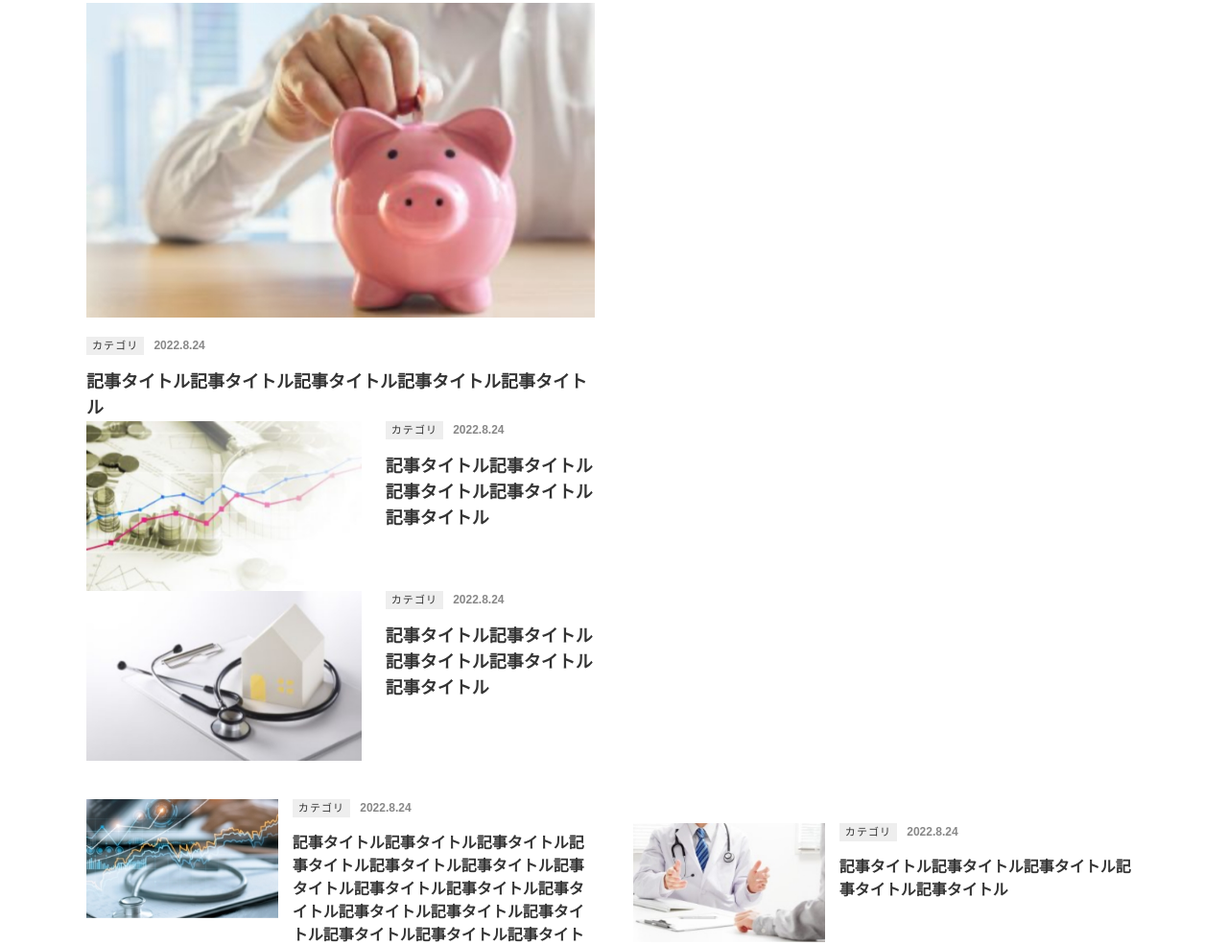
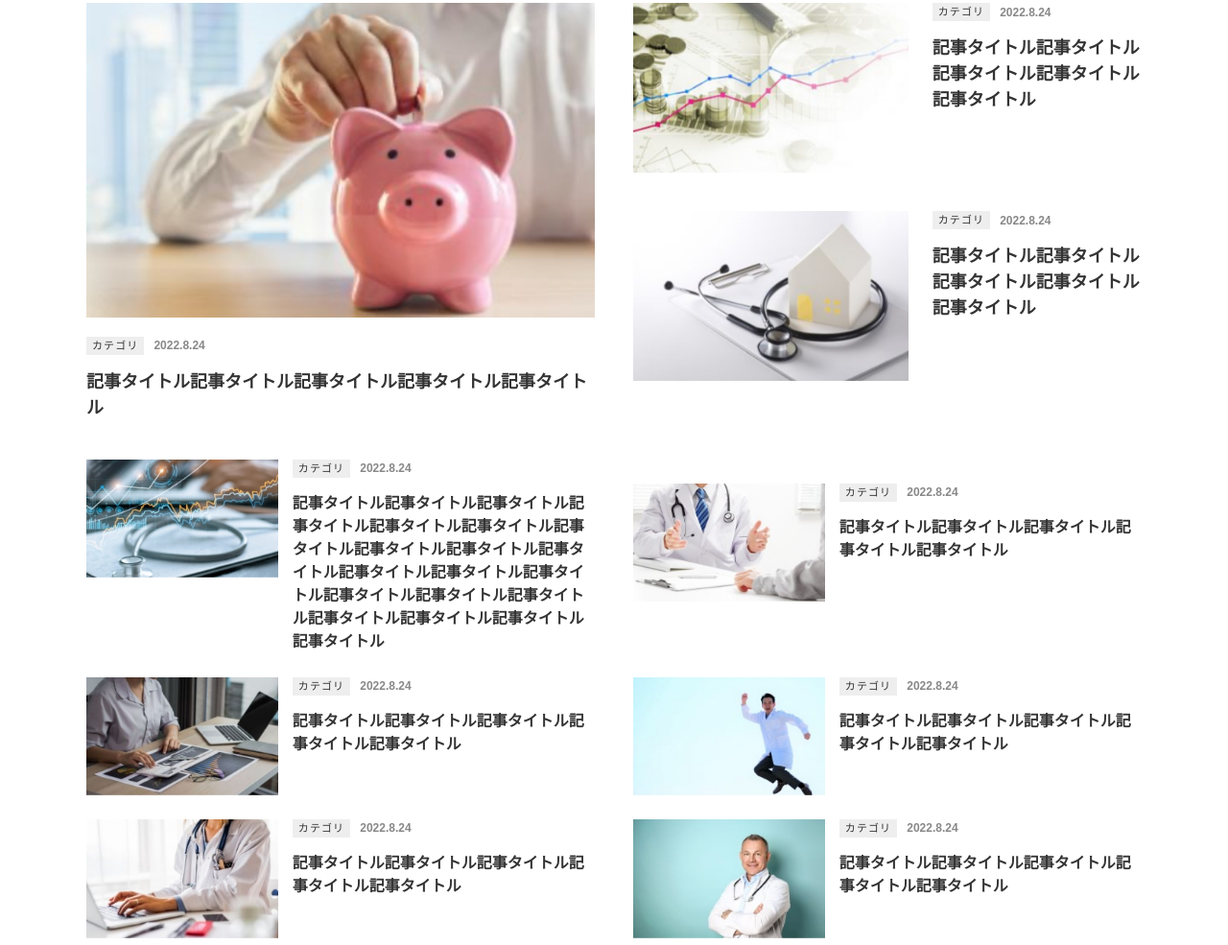
Before and after one commit to triarch1020/au, a plain HTML site: page index.html in a window 1280 px wide. Shown: the part 669-1654 px from the top of the page at 96% size. Drawn offline with Linux system fonts and the light colour scheme.

Commit message:
float追加

```diff
--- a/assets/css/top.css
+++ b/assets/css/top.css
@@ -404,6 +404,15 @@ main {
     width: calc((100% - 40px) / 2);
   }
 
+  .new_posts_list1_item:first-child {
+    float: left;
+  }
+
+  .new_posts_list1_item:nth-child(n+2) {
+    float: right;
+    margin-bottom: 40px;
+  }
+
   .new_posts_list1_item:nth-child(n+2) .new_posts_list1_item_link_inner {
     display: flex;
   }
@@ -427,9 +436,11 @@ main {
   }
 
   .new_posts_list2 {
-    margin-top: 40px;
+    clear: both;
+    margin-top: 0;
     display: flex;
     flex-wrap: wrap;
+    padding-top: 40PX;
   }
 
   .new_posts_list2_item {
```
